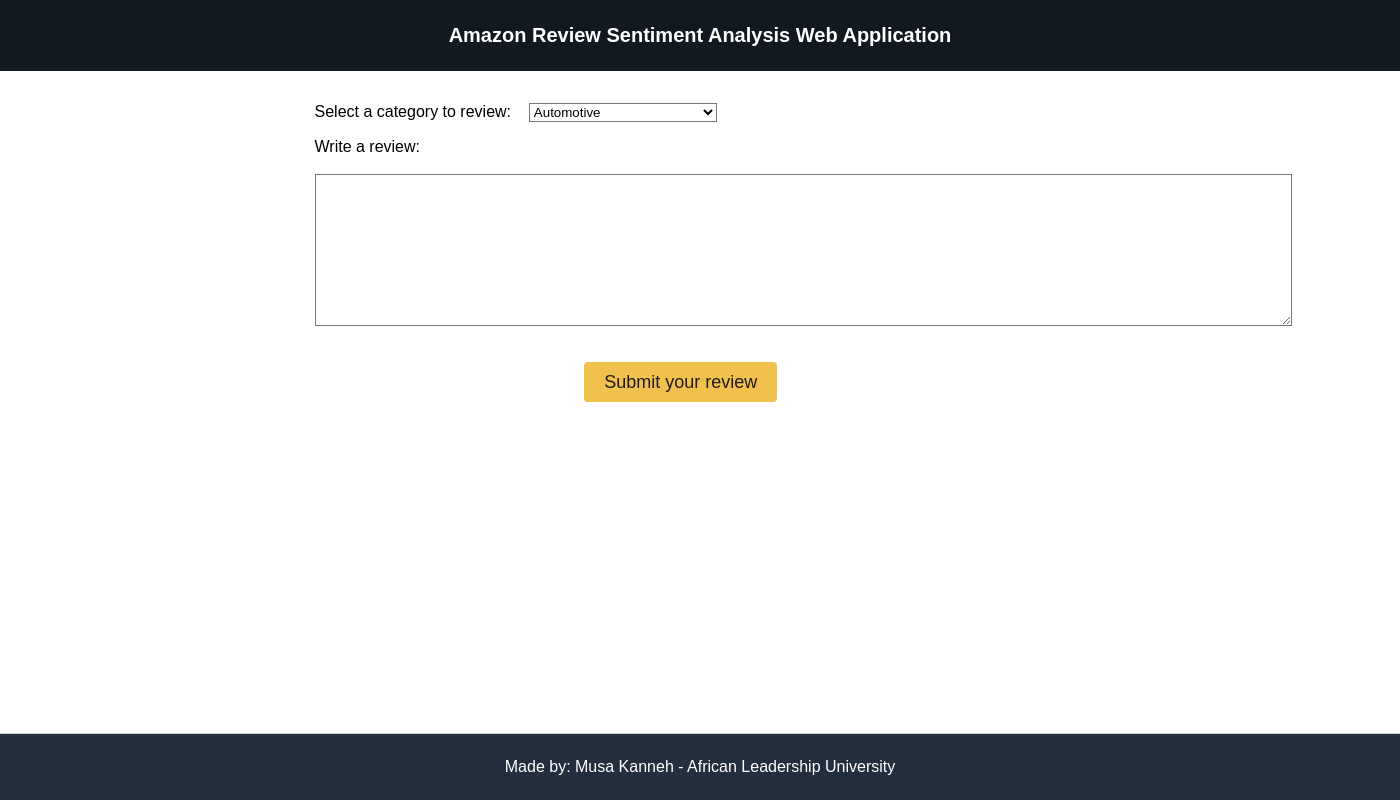
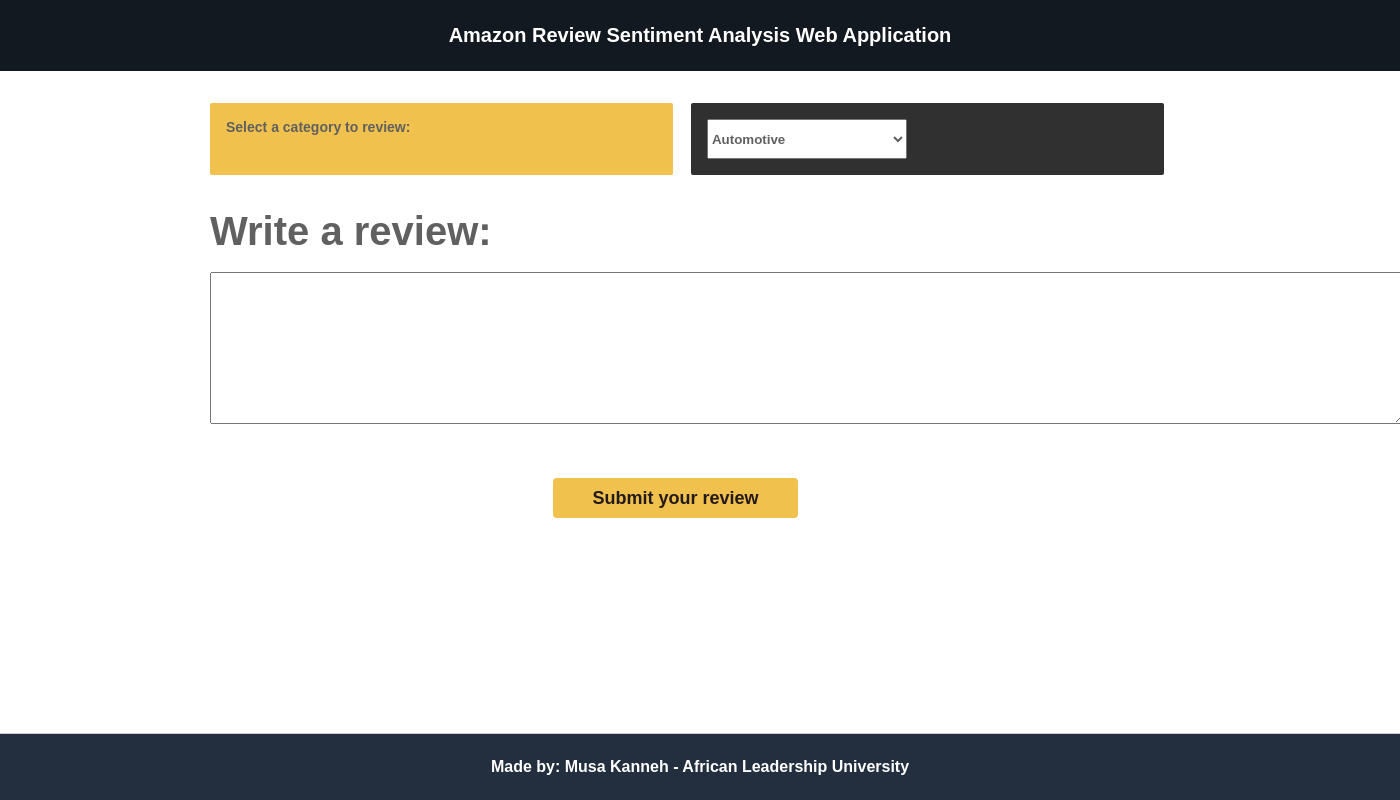
Before and after one commit to musakanneh/amazon-products-review-web_app, a Flask app: page / in a window 1400 px wide. Run offline with Flask 2, Linux system fonts and the light colour scheme; parts of the project's set-up code (start-up, migrations or seed data) failed here and were passed over.

Commit message:
Updated web UI

```diff
--- a/app/__init__.py
+++ b/app/__init__.py
@@ -1,5 +1,6 @@
 import logging
-from sklearn.externals import joblib
+# from sklearn.externals import joblib
+import joblib
 
 from flask import Flask
 from scipy import sparse
--- a/app/templates/base.html
+++ b/app/templates/base.html
@@ -2,7 +2,7 @@
 <html lang="en">
 
 <head>
-    <title>{% block title %}AMAZON Customer reviews REVIEW WebApp{% endblock title %}</title>
+    <title>{% block title %}Amazon Customer reviews{% endblock title %}</title>
     <meta charset="utf-8">
     <meta http-equiv="X-UA-Compatible" content="IE=edge">
     <meta name="viewport" content="width=device-width, initial-scale=1"> {% block header %}{% endblock header %}
@@ -17,14 +17,39 @@
 
     <style>
         * {
-            background-color: #FFFFFF;
             padding: 0;
             margin: 0;
             font-family: sans-serif, Officina Sans Bold;
+            color: #606060;
+            font-weight: bold;
+        }
+
+        .category-title {
+            width: 44%;
+            font-size: 14px;
+            background-color: #F0C24D;
+            color: #ffffff;
+            border-radius: 2px;
+            border-style: none;
+            padding: 1rem;
+        }
+
+        .form-input {}
+
+        .category-main {
+            height: 40px;
+            width: 45%;
+            background-color: #303030;
+            padding: 1rem;
+            border-radius: 2px;
+            text-align: right;
+            outline: none;
+            display: flex;
+            cursor: pointer;
+            justify-content: flex-start;
         }
 
         .title-cover {
-            /*border: 1px solid red;*/
             display: flex;
             justify-content: flex-start;
             margin: 1rem 0;
@@ -64,7 +89,6 @@
 
         footer {
             background: #232F3E;
-            /*height: 70px;*/
             width: 100%;
             padding: 1.5rem 0;
             left: 0;
@@ -80,15 +104,12 @@
             flex-direction: column;
             width: 100%;
             margin: auto;
-            /*border: 1px solid red;*/
         }
 
         form {
-            /*background-color: red;*/
             margin-top: 2rem !important;
-            width: 771px;
+            width: 70%;
             margin: auto;
-            /*display: flex;*/
         }
     </style>
 </body>
--- a/app/templates/index.html
+++ b/app/templates/index.html
@@ -1,32 +1,33 @@
 {% extends 'base.html' %} {% block body %}
 <header>
-    <!--  <h2 class="">Amazon Product Reviews</h2> -->
     Amazon Review Sentiment Analysis Web Application
 </header>
 <div class="container">
     <div class="inner">
         <form method="POST">
             <div class="title-cover">
-                <div>{{ form.hidden_tag() }}</div>
-                <div>{{form.category.label}} </div> &nbsp;&nbsp;&nbsp;&nbsp;
-                <div>{{form.category()}}</div>
+                <!-- <div class="the-form">{{ form.hidden_tag() }}</div> -->
+                <div class="category-title ">{{form.category.label}} </div> &nbsp;&nbsp;&nbsp;&nbsp;
+                <div class="category-main ">{{form.category()}}</div>
             </div>
-            <div>{{ form.review.label}}</div>
-            <br> {{ form.review(cols='120',rows='10')}}
+            <br>
+            <div style="font-size: 2.5rem">{{ form.review.label}}</div>
+            <br>
+            <div class="form-input">{{ form.review(cols='145 ',rows='10 ')}}</div>
             <br>
             <div>
-                <button type="submit" class="button-primary">Submit your review</button>
+                <button type="submit " class="button-primary ">Submit your review</button>
             </div>
         </form>
     </div>
     <div>
         {% if prediction %}
-        <div class="">
-            <img src="{{url_for('static', filename='images/' + prediction + '.jpeg')}}" />
+        <div class=" ">
+            <img src="{{url_for( 'static ', filename='images/ ' + prediction + '.jpeg ')}} " />
             <br /> The predicted probability is :
-            <p style="color:green;">{{ prob }} %.</p>
+            <p style="color:green; ">{{ prob }} %.</p>
             <div>
-                <!-- <div id="chart"></div> -->
+                <!-- <div id="chart "></div> -->
             </div>
         </div>
         {% endif %}
@@ -36,6 +37,6 @@
     Made by: Musa Kanneh - African Leadership University
 </footer>
 {% endblock body %} {% block js %}
-<script type="text/javascript">
+<script type="text/javascript ">
 </script>
 {% endblock js %}
```
Also changed, not shown: app/views.py (+29 -36 lines).
